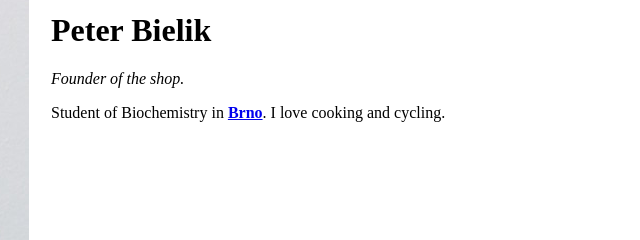
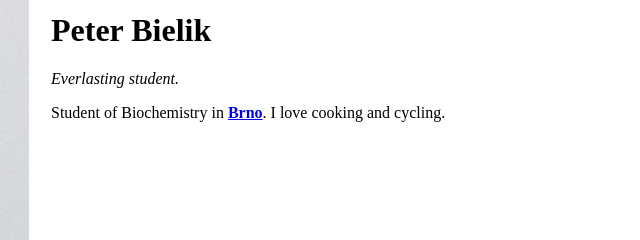
Before and after one commit to Peter-04/cv, a plain HTML site: page index.html in a window 1280 px wide. Shown: the part 267-507 px from the top of the page, 500-1140 px from the left. Drawn offline with Linux system fonts and the light colour scheme.

Commit message:
index.html

```diff
--- a/index.html
+++ b/index.html
@@ -12,7 +12,7 @@
       <td><img src="peter.JPG" alt="peter profile picture"></td>
       <td>
         <h1>Peter Bielik</h1>
-        <p><em>Founder of the shop.</em></p>
+        <p><em>Everlasting student.</em></p>
         <p>Student of Biochemistry in <a href="https://en.brno.cz/"><strong>Brno</strong></a>. I love cooking and cycling.</p>
       </td>
     </tr>
```
